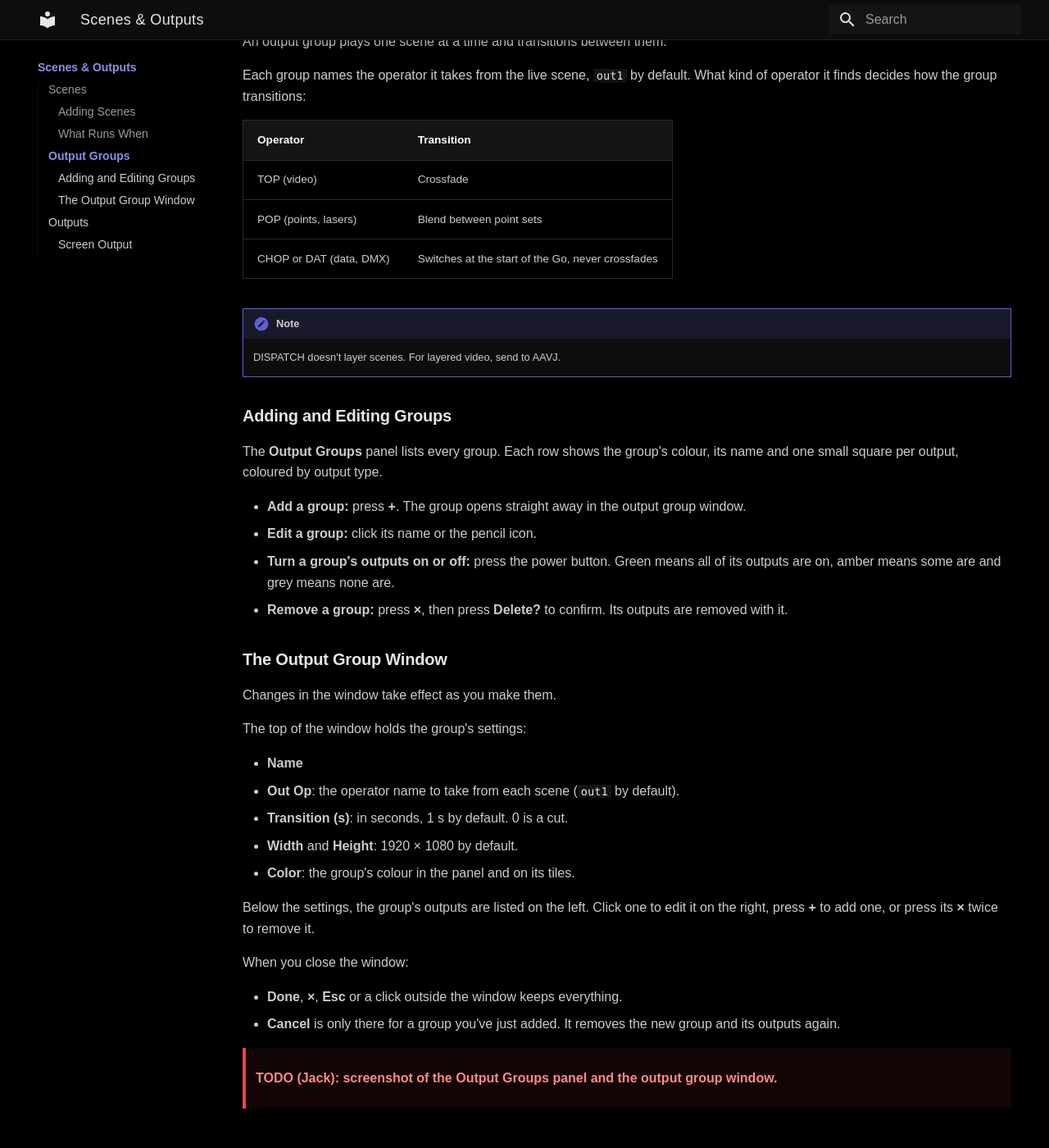
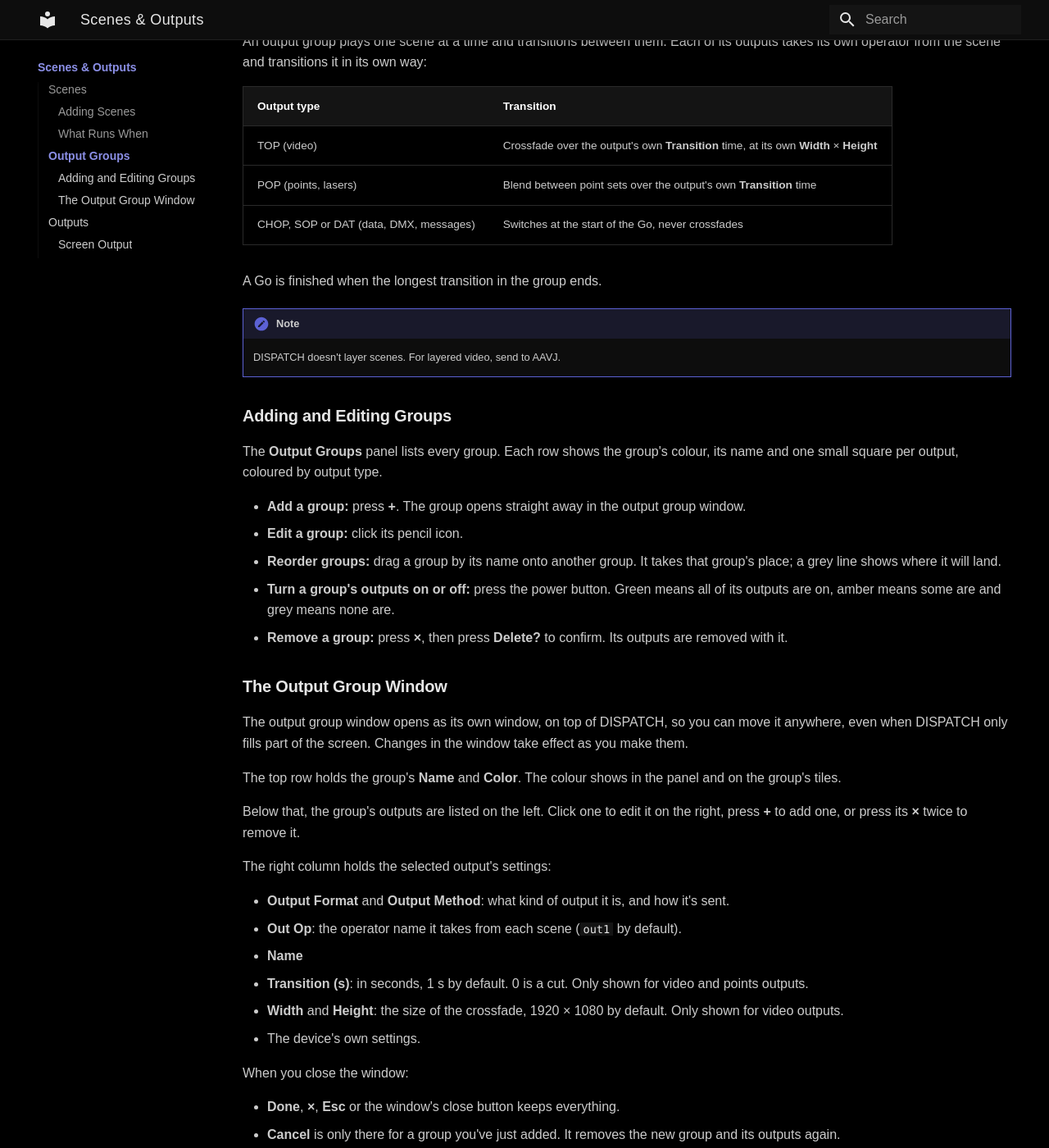
Before and after one commit to anti-alias-arts/DISPATCH-Docs, an MkDocs documentation site: the page built from docs/scenes-outputs.md, in a window 1280 px wide and 1400 px high, scrolled down 747 px. Shown: the whole window at 82% size. Built offline with MkDocs 1.6.1 and Material for MkDocs 9.7.7, drawn with Linux system fonts in a browser that asks for light colours.

Commit message:
Scenes & Outputs: per-output transitions, floating group window, reordering groups
Co-Authored-By: Claude Opus 5.5 <noreply@anthropic.com>

```diff
--- a/docs/scenes-outputs.md
+++ b/docs/scenes-outputs.md
@@ -16,15 +16,15 @@ Only scenes that are live, transitioning in, or toggled on are running. Every ot
 
 ## Output Groups
 
-An output group plays one scene at a time and transitions between them.
+An output group plays one scene at a time and transitions between them. Each of its outputs takes its own operator from the scene and transitions it in its own way:
 
-Each group names the operator it takes from the live scene, `out1` by default. What kind of operator it finds decides how the group transitions:
+| Output type | Transition |
+|---|---|
+| TOP (video) | Crossfade over the output's own **Transition** time, at its own **Width** × **Height** |
+| POP (points, lasers) | Blend between point sets over the output's own **Transition** time |
+| CHOP, SOP or DAT (data, DMX, messages) | Switches at the start of the Go, never crossfades |
 
-| Operator | Transition |
-|---|---|
-| TOP (video) | Crossfade |
-| POP (points, lasers) | Blend between point sets |
-| CHOP or DAT (data, DMX) | Switches at the start of the Go, never crossfades |
+A Go is finished when the longest transition in the group ends.
 
 !!! note
     DISPATCH doesn't layer scenes. For layered video, send to AAVJ.
@@ -34,27 +34,31 @@ Each group names the operator it takes from the live scene, `out1` by default. W
 The **Output Groups** panel lists every group. Each row shows the group's colour, its name and one small square per output, coloured by output type.
 
 - **Add a group:** press **+**. The group opens straight away in the output group window.
-- **Edit a group:** click its name or the pencil icon.
+- **Edit a group:** click its pencil icon.
+- **Reorder groups:** drag a group by its name onto another group. It takes that group's place; a grey line shows where it will land.
 - **Turn a group's outputs on or off:** press the power button. Green means all of its outputs are on, amber means some are and grey means none are.
 - **Remove a group:** press **×**, then press **Delete?** to confirm. Its outputs are removed with it.
 
 ### The Output Group Window
 
-Changes in the window take effect as you make them.
+The output group window opens as its own window, on top of DISPATCH, so you can move it anywhere, even when DISPATCH only fills part of the screen. Changes in the window take effect as you make them.
 
-The top of the window holds the group's settings:
+The top row holds the group's **Name** and **Color**. The colour shows in the panel and on the group's tiles.
 
+Below that, the group's outputs are listed on the left. Click one to edit it on the right, press **+** to add one, or press its **×** twice to remove it.
+
+The right column holds the selected output's settings:
+
+- **Output Format** and **Output Method**: what kind of output it is, and how it's sent.
+- **Out Op**: the operator name it takes from each scene (`out1` by default).
 - **Name**
-- **Out Op**: the operator name to take from each scene (`out1` by default).
-- **Transition (s)**: in seconds, 1 s by default. 0 is a cut.
-- **Width** and **Height**: 1920 × 1080 by default.
-- **Color**: the group's colour in the panel and on its tiles.
-
-Below the settings, the group's outputs are listed on the left. Click one to edit it on the right, press **+** to add one, or press its **×** twice to remove it.
+- **Transition (s)**: in seconds, 1 s by default. 0 is a cut. Only shown for video and points outputs.
+- **Width** and **Height**: the size of the crossfade, 1920 × 1080 by default. Only shown for video outputs.
+- The device's own settings.
 
 When you close the window:
 
-- **Done**, **×**, **Esc** or a click outside the window keeps everything.
+- **Done**, **×**, **Esc** or the window's close button keeps everything.
 - **Cancel** is only there for a group you've just added. It removes the new group and its outputs again.
 
 > **TODO (Jack): screenshot of the Output Groups panel and the output group window.**
```
